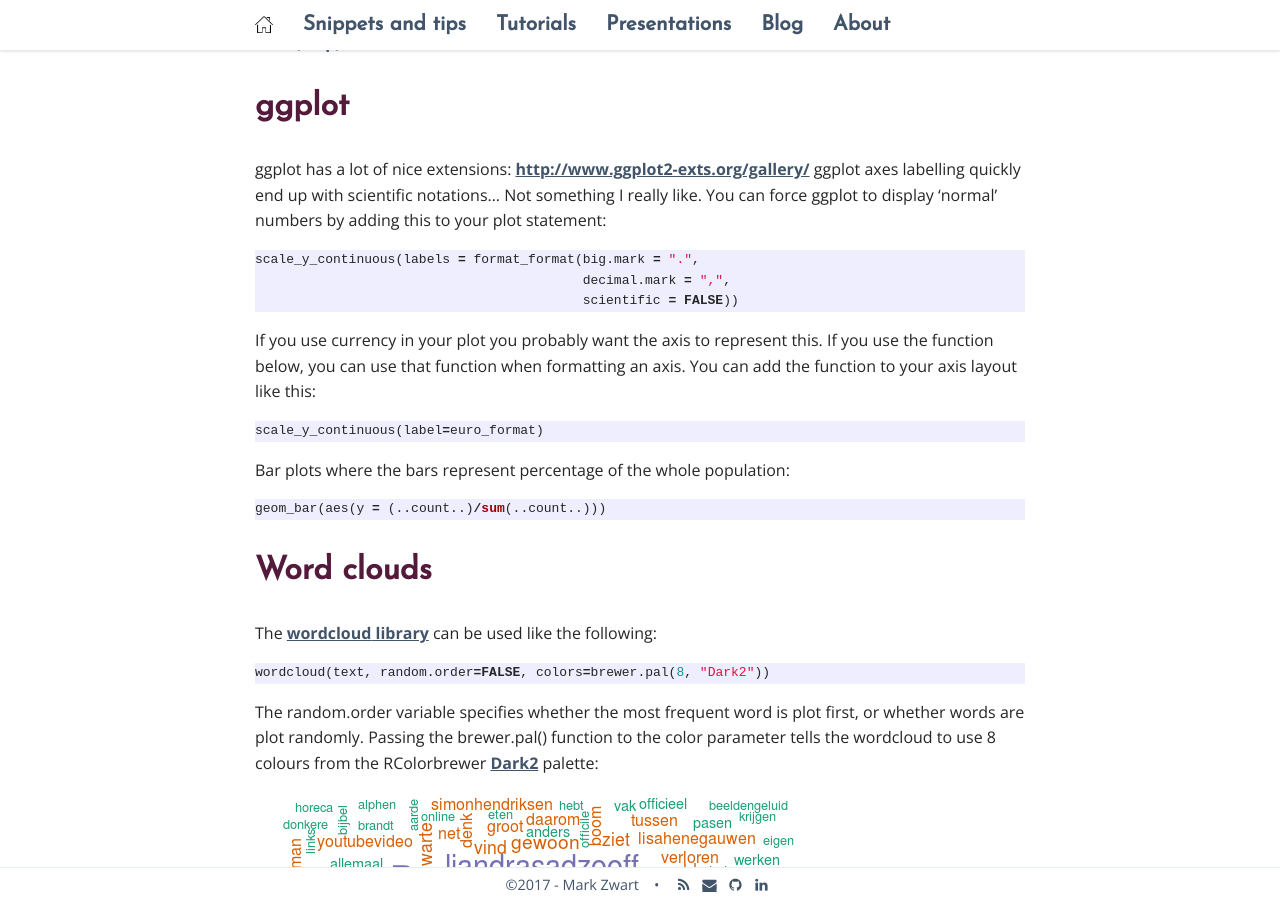
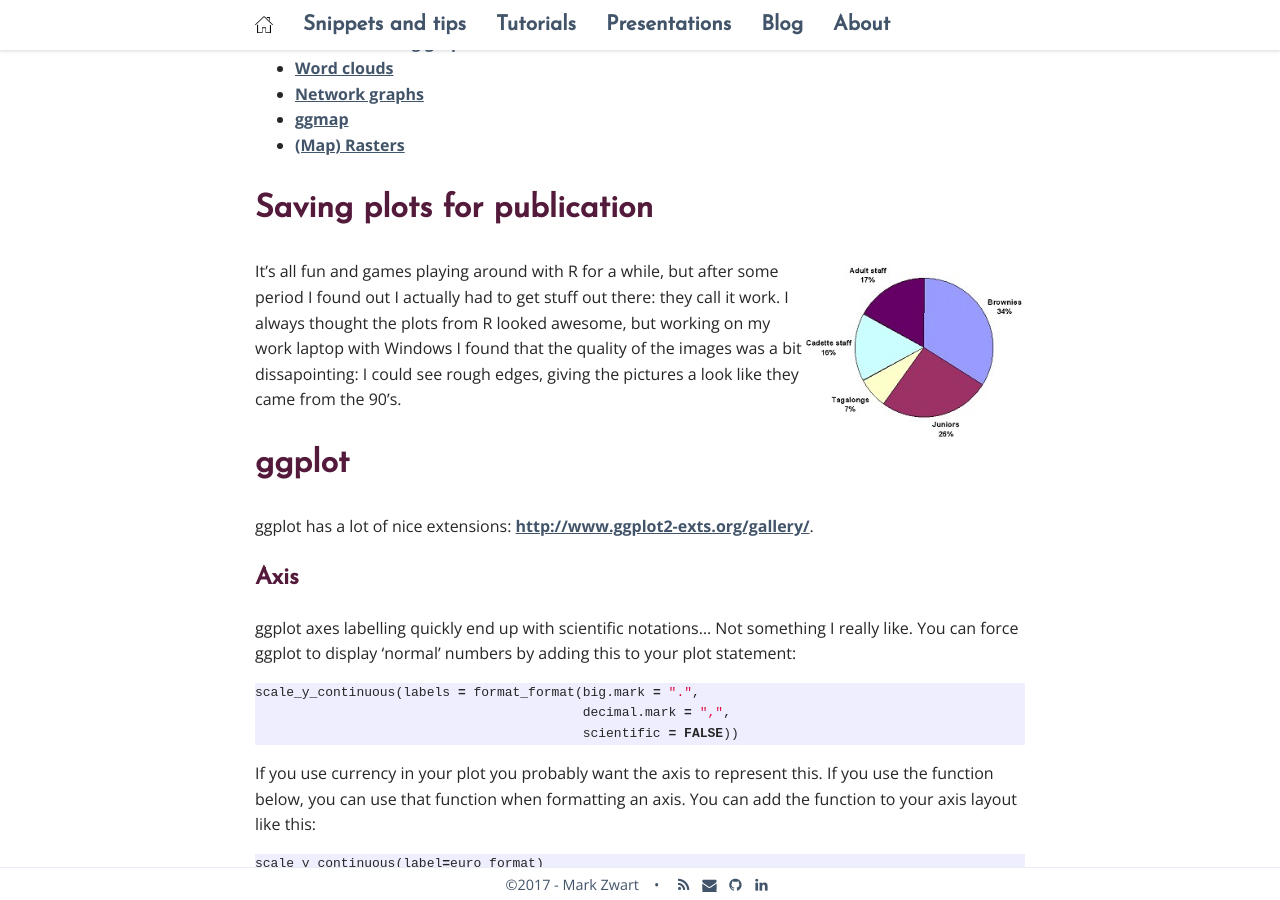
Before and after one commit to mark-me/mark-me.github.io, a Jekyll site: the page built from _pages/snippets-and-tips/graphs/graphs.md, in a window 1280 px wide and 900 px high, scrolled down 378 px. Built offline with Jekyll 4.4.1, drawn with Linux system fonts in a browser that asks for light colours; nearby versions of some CDN libraries; comment, search, counter and statistics services are not loaded; some of the changed text lies outside the part shown.

Commit message:
Update graphs.md

````diff
--- a/_pages/snippets-and-tips/graphs/graphs.md
+++ b/_pages/snippets-and-tips/graphs/graphs.md
@@ -8,9 +8,19 @@ permalink: /graph-tips/
 * TOC
 {:toc}
 
+# Saving plots for publication
+
+<img src="/_pages/snippets-and-tips/graphs/90s-pie-chart.jpg" width="220" height="180" align="right"/>
+
+It's all fun and games playing around with R for a while, but after some period I found out I actually had to get stuff out there: they call it work. I always thought the plots from R looked awesome, but working on my work laptop with Windows I found that the quality of the images was a bit dissapointing: I could see rough edges, giving the pictures a look like they came from the 90's.
+
 # ggplot
 
-ggplot has a lot of nice extensions: [http://www.ggplot2-exts.org/gallery/](http://www.ggplot2-exts.org/gallery/) ggplot axes labelling quickly end up with scientific notations... Not something I really like. You can force ggplot to display 'normal' numbers by adding this to your plot statement:
+ggplot has a lot of nice extensions: [http://www.ggplot2-exts.org/gallery/](http://www.ggplot2-exts.org/gallery/).
+
+## Axis
+
+ggplot axes labelling quickly end up with scientific notations... Not something I really like. You can force ggplot to display 'normal' numbers by adding this to your plot statement:
 
 ```r
 scale_y_continuous(labels = format_format(big.mark = ".",
@@ -23,10 +33,18 @@ If you use currency in your plot you probably want the axis to represent this. I
 ```r
 scale_y_continuous(label=euro_format)
 ```
+## Bar plot
 
 Bar plots where the bars represent percentage of the whole population:
 ```r
 geom_bar(aes(y = (..count..)/sum(..count..)))
+```
+
+## Combining graphs
+
+Sometimes you want two ggplots together in one picture, by putting them side by side or in a matrix of graphs. You can do this using the **(gridExtra)[https://cran.r-project.org/web/packages/gridExtra/vignettes/arrangeGrob.html]** library. In this example I was putting two plots _p_miss_vars_ and _p_miss_pattern_ side by side:
+```r
+grid.arrange(p_miss_vars, p_miss_pattern, nrow = 1)
 ```
 
 # Word clouds
````
